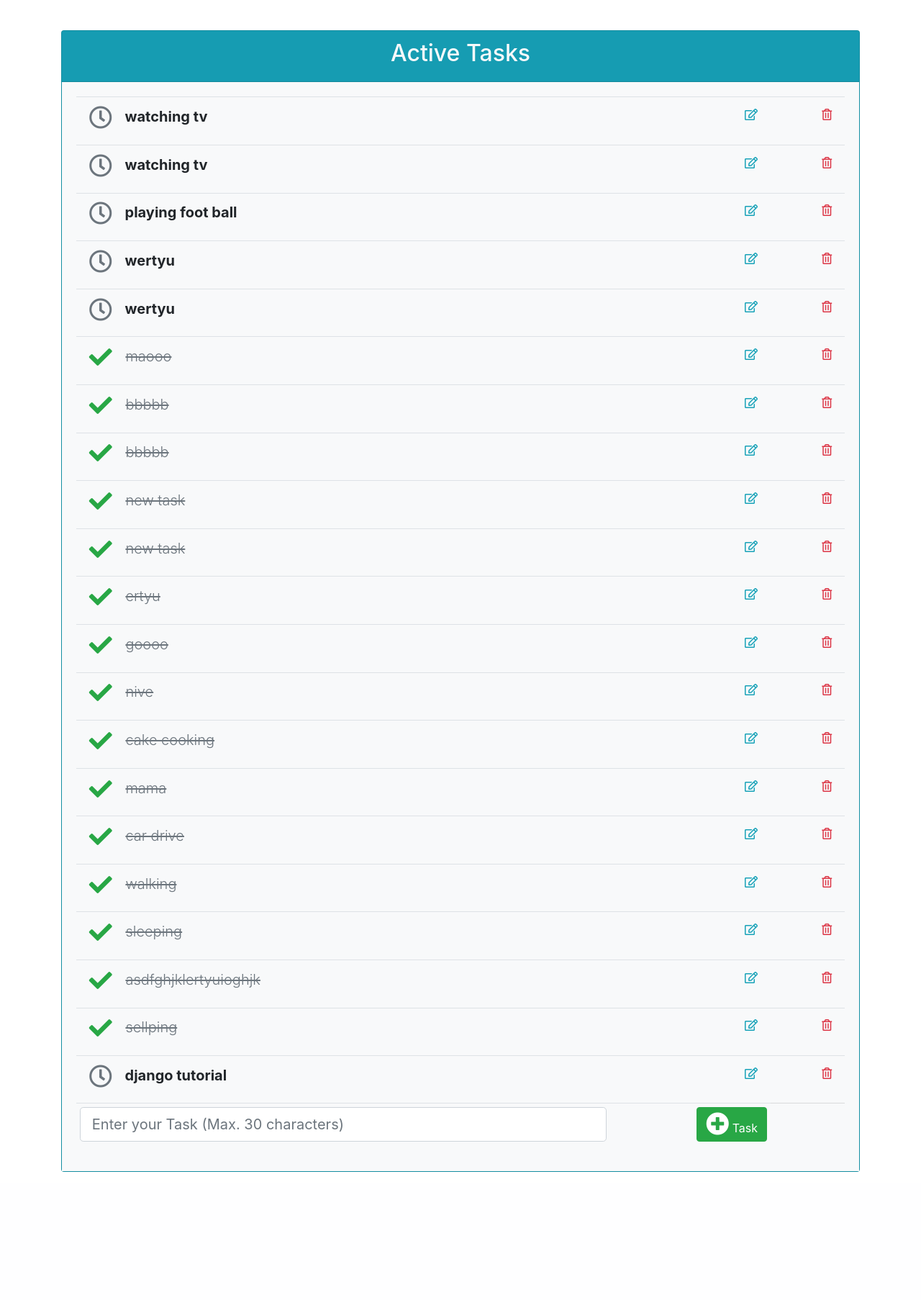
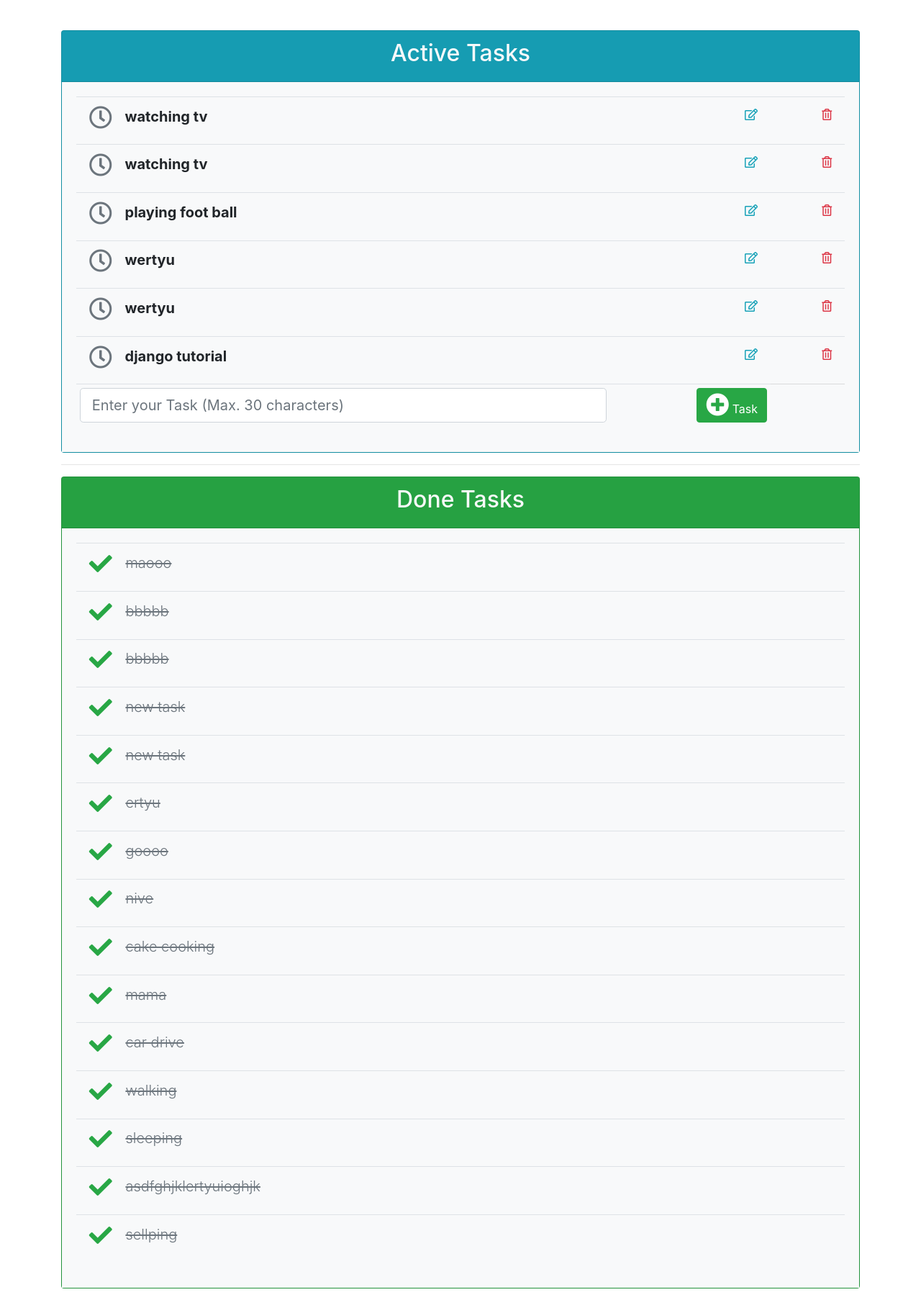
Before and after one commit to mayals/hello-from-May, a Django app: page / in a window 1280 px wide. Shown: the part 150-1956 px from the top of the page at 72% size. Before the commit the page ends 1778 px from the top, so only its background shows below. Run offline with Django 3.2, Linux system fonts and the light colour scheme; data comes from the database, SQL or seed files in the repository; both versions use the stored data as it was after the commit; some libraries are stand-ins or nearby versions.

Commit message:
coding tasks tables in index.py

```diff
--- a/src/todo/templates/todo/index.html
+++ b/src/todo/templates/todo/index.html
@@ -11,14 +11,27 @@
 
 
 <div class='container'>
+
+
     <div class="card bg-info mb-3">
-
       <div class="card-header"><h2 class="text-light text-center">Active Tasks</h2></div>
         <div class="card-body bg-light table-responsive">
-
             <table class="table table-hover table-sm">
-                <tbody>
-                      {% for task in tasks %}
+              <tbody>
+               {% comment %}start row  {% endcomment %}
+                     {% comment %} messages {% endcomment %}
+                        <tr>
+                          {% if messages %}
+                            <ul class="messages alert alert-warning" role="alert">
+                                {% for message in messages %}
+                                <li{% if message.tags %} class="{{ message.tags }}"{% endif %}>{{ message }}</li>
+                                {% endfor %}
+                            </ul>
+                          {% endif %}
+                        </tr>
+                        {% comment %} end messages  {% endcomment %}
+              {% comment %} start  end row  {% endcomment %}
+                {% for task in tasks_not_done %}
                         <tr>
                             <td>
                                 {% if task.T_status == False %}
@@ -37,28 +50,24 @@
                                     </h5>
                                 {% endif %}
                             </td>
+                            {% comment %} edit task button  {% endcomment %}
                             <td>
                               <a href="{% url 'todo:task_edit' task_id=task.id %}"  class='float-right btn'>
                                   <i class=" text-info far fa-edit fa-1x"></i>
                               </a>
                             </td>
-
+                            {% comment %} delete task button  {% endcomment %}
                             <td>
                               <a href="{% url 'todo:task_delete' task_id=task.id %}"  class='float-right btn' >
                                   <i class="text-danger far fa-trash-alt fa-1x"></i>
                               </a>
                             </td>
                         </tr>
-                        {% endfor %}
-                        <tr>
-                          {% if messages %}
-                          <ul class="messages alert alert-warning" role="alert">
-                              {% for message in messages %}
-                              <li{% if message.tags %} class="{{ message.tags }}"{% endif %}>{{ message }}</li>
-                              {% endfor %}
-                          </ul>
-                          {% endif %}
-                        </tr>
+                {% endfor %}
+                 {% comment %} end tasks not done tble{% endcomment %}
+                        {% comment %}start end row  {% endcomment %}
+                        {% comment %} start row add new task form {% endcomment %}
+                        {% comment %} add new task form {% endcomment %}
                         <tr class="card-footer bg-light">
                           <form method='POST' action="">
                           {% csrf_token %}
@@ -71,13 +80,54 @@
                           </td>
                         </tr>
                         </form>
+                        {% comment %}end add new task form  {% endcomment %}
                 </tbody>
             </table>
+        </div>
+      </div>
+   {% comment %} end tabe1 {% endcomment %}
 
+    <hr>
+
+{% comment %} start table 2 {% endcomment %}
+    <div class="card bg-success mb-3">
+      <div class="card-header"><h2 class="text-light text-center">Done Tasks</h2></div>
+        <div class="card-body bg-light table-responsive">
+            <table class="table table-hover table-sm">
+              <tbody>
+               {% comment %}start row  {% endcomment %}
+
+              {% comment %} start  end row  {% endcomment %}
+                {% for task in tasks_done %}
+                        <tr>
+                            <td>
+                                {% if task.T_status == False %}
+                                    <h5 class='font-weight-bold'>
+                                      <a href="{% url 'todo:change_status' task_id=task.id %}" class="btn" role="button" aria-pressed="true">
+                                      <i class="text-secondary far fa-clock fa-2x"></i>
+                                      </a>
+                                      <span>{{ task.T_name }}</span>
+                                    </h5>
+                                {% else %}
+                                    <h5 class='font-weight-light text-muted'>
+                                      <a href="{% url 'todo:change_status' task_id=task.id %}" class="btn" role="button" aria-pressed="true">
+                                      <i class="text-success fas fa-check fa-2x"></i>
+                                      </a>
+                                      <span><del> {{ task.T_name }}</del></span>
+                                    </h5>
+                                {% endif %}
+                            </td>
+                        </tr>
+                {% endfor %}
+                 {% comment %} end tasks not done tble{% endcomment %}
+                        {% comment %}start end row  {% endcomment %}
+
+                </tbody>
+            </table>
         </div>
       </div>
 
-    </div>
+
      {{ now }}
 </div>
 {% endblock content  %}
```
Also changed, not shown: src/db.sqlite3.
